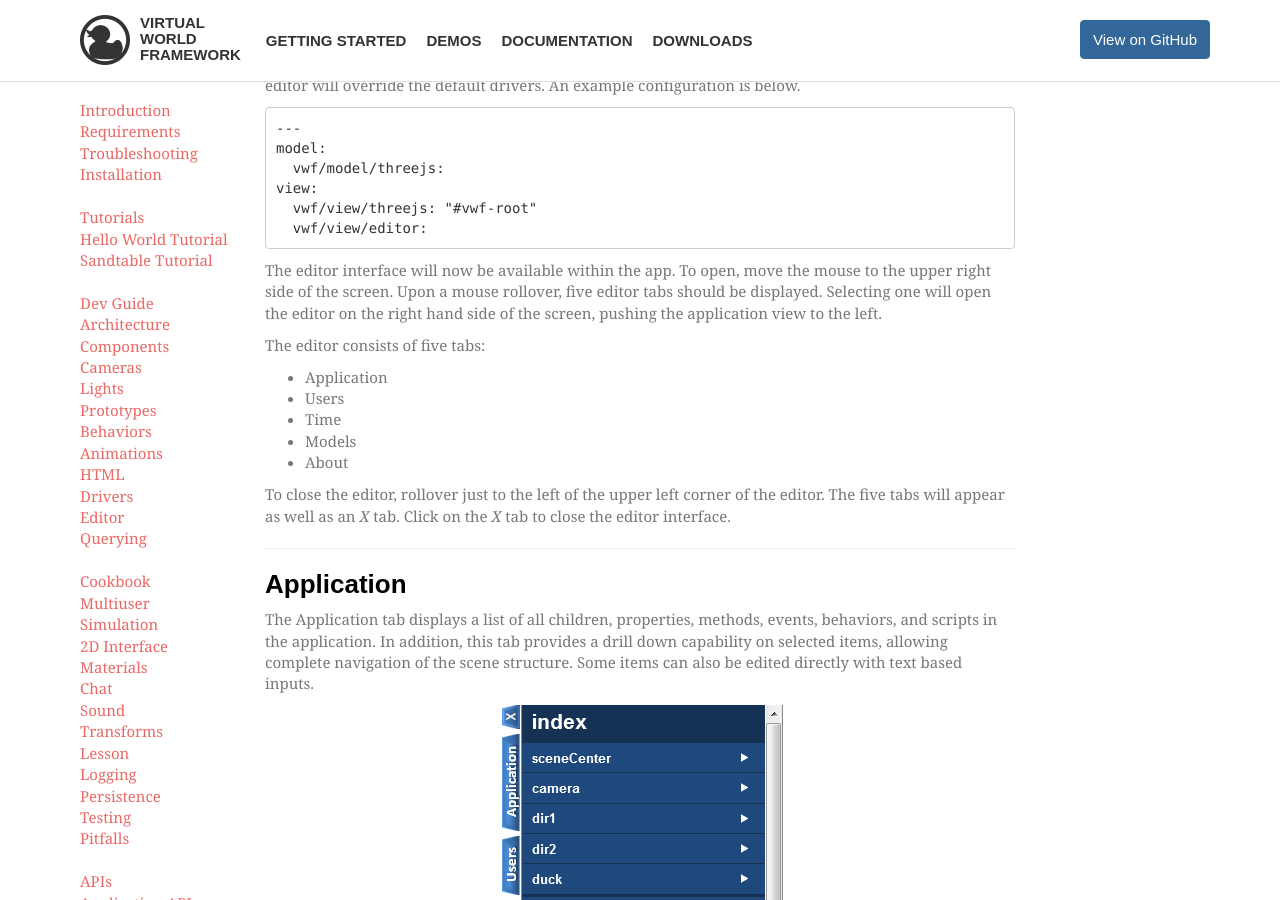
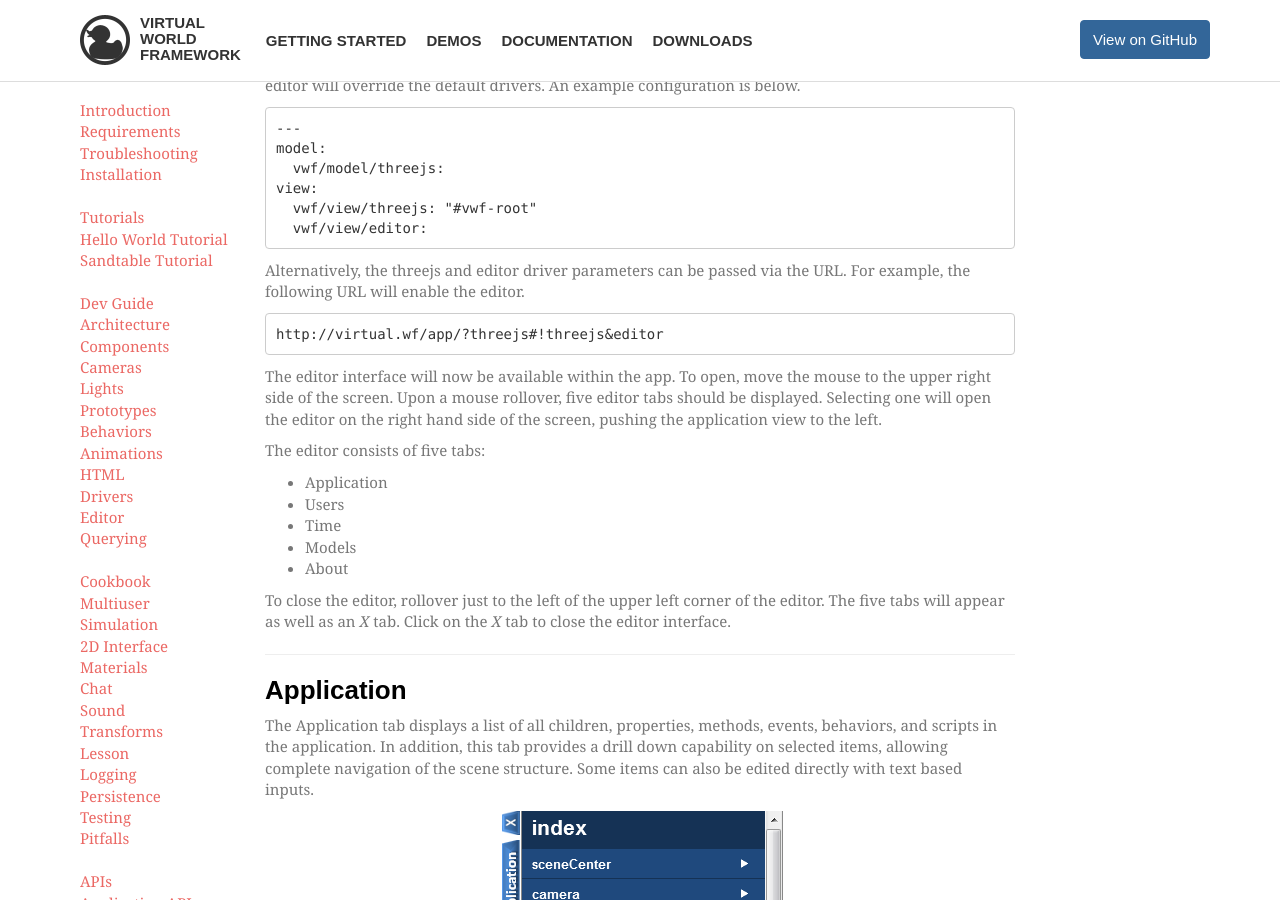
Before and after one commit to virtual-world-framework/vwf-web, a Jekyll site: the page built from documentation.md, in a window 1280 px wide and 900 px high, scrolled down 45978 px. Built offline with Jekyll 4.4.1, drawn with Linux system fonts in a browser that asks for light colours; some web fonts are replaced; Markdown is read by kramdown in place of the engine named in the settings.

Commit message:
Add URL parameter example to enable the editor.

```diff
--- a/_includes/docs/editor.md
+++ b/_includes/docs/editor.md
@@ -16,6 +16,10 @@ The editor is not enabled by default. The app's config file can be updated to in
 	view:
 	  vwf/view/threejs: "#vwf-root"
 	  vwf/view/editor:
+
+Alternatively, the threejs and editor driver parameters can be passed via the URL. For example, the following URL will enable the editor.
+
+	http://virtual.wf/app/?threejs#!threejs&editor
 
 The editor interface will now be available within the app. To open, move the mouse to the upper right side of the screen. Upon a mouse rollover, five editor tabs should be displayed. Selecting one will open the editor on the right hand side of the screen, pushing the application view to the left.
 
```
